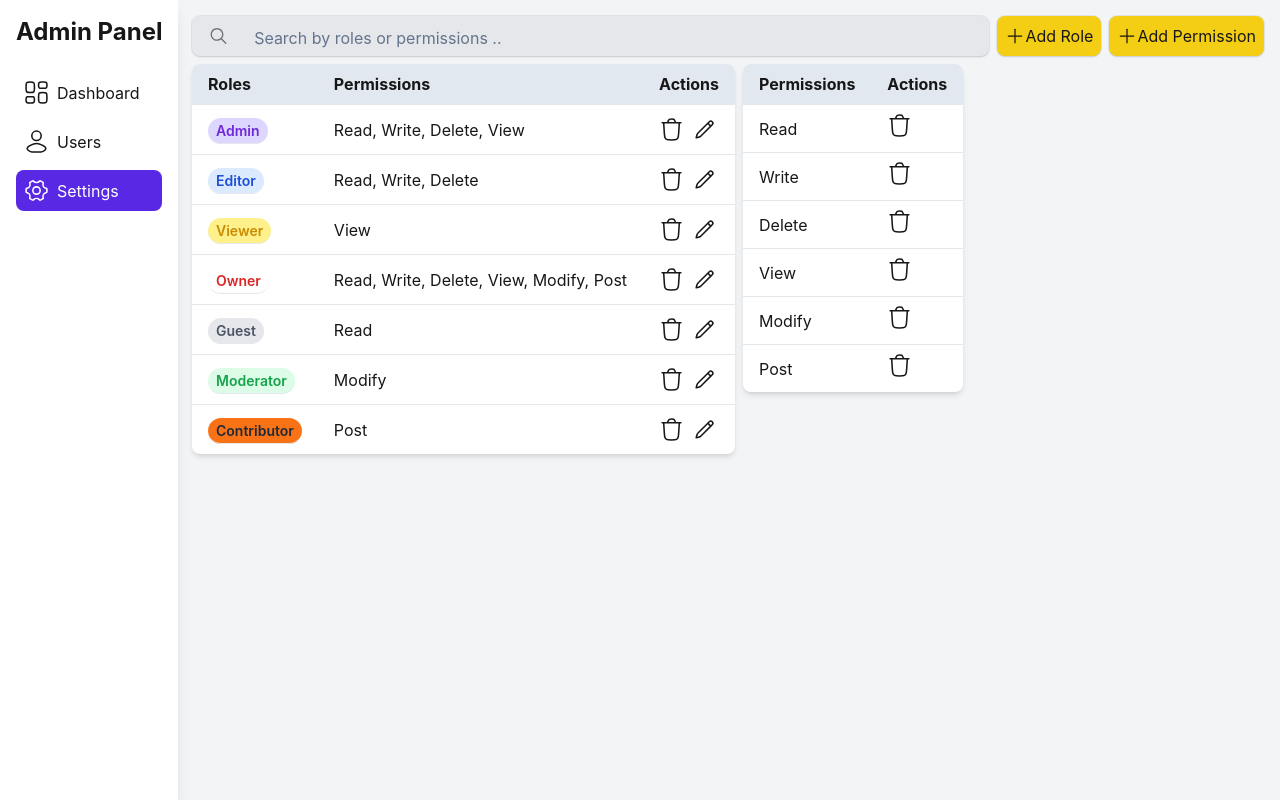
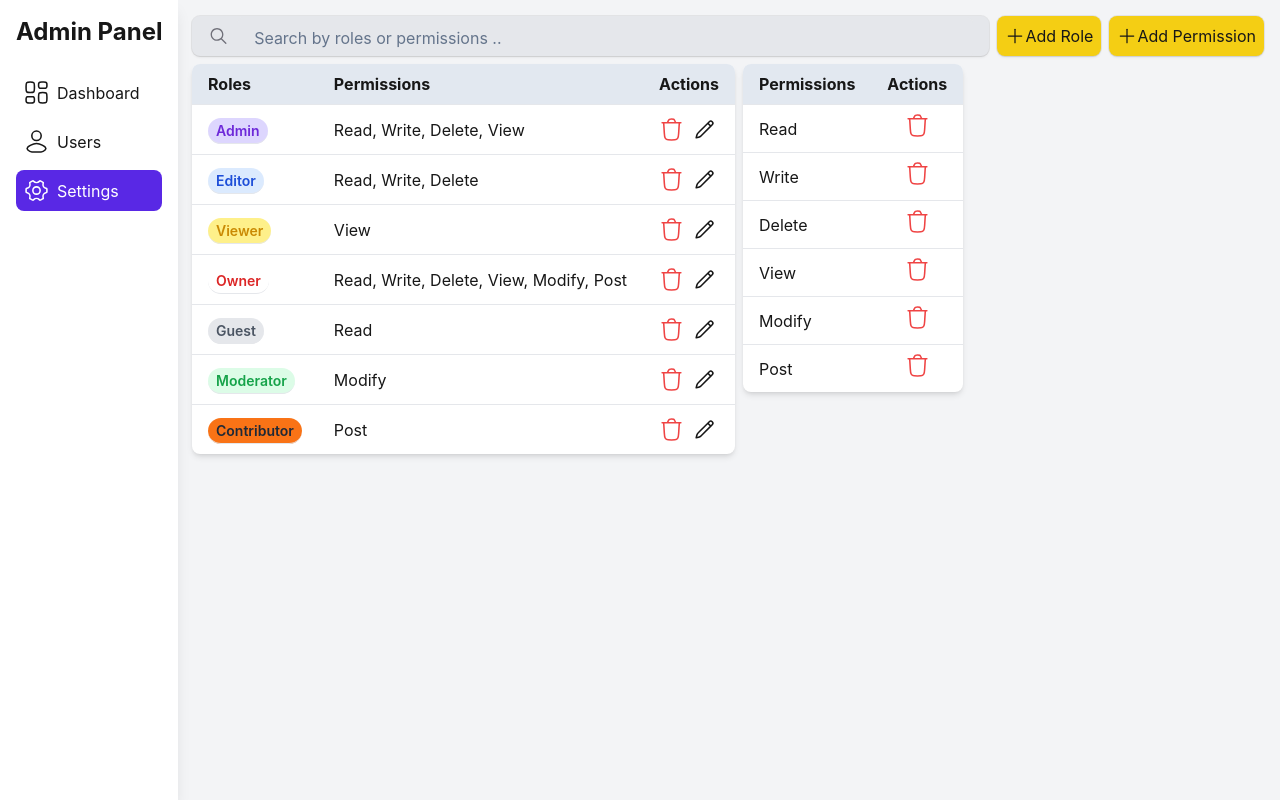
Before and after one commit to Algoture/RoleMaster, a Next.js app: page /settings in a window 1280 px wide. Built offline with nearby package versions, Linux system fonts and the light colour scheme; data requests are answered from the project's data file.

Commit message:
table data changes

```diff
--- a/src/app/globals.css
+++ b/src/app/globals.css
@@ -38,7 +38,7 @@ input[type="text"] {
 }
 
 .btn {
-  @apply text-white w-full px-4 py-2 rounded-lg;
+  @apply text-white w-full px-4 py-2 rounded-lg shadow-sh;
 }
 
 .modal {
--- a/src/app/settings/page.jsx
+++ b/src/app/settings/page.jsx
@@ -203,6 +203,7 @@ const RoleManagement = () => {
                 <td>{role.permissions.join(", ")}</td>
                 <td className="flex gap-2 py-3">
                   <button
+                    className="text-red-500"
                     onClick={() => {
                       setRoleToDelete(role.id);
                       setIsDeletingRole(true);
@@ -229,8 +230,9 @@ const RoleManagement = () => {
             {permissions.map((perm) => (
               <tr key={perm.id} className="border-t">
                 <td>{perm.permission}</td>
-                <td>
+                <td className="text-center">
                   <button
+                    className="text-red-500"
                     onClick={() => {
                       setPermissionToDel(perm.id);
                       setIsDeletingPerm(true);
--- a/src/app/users/page.jsx
+++ b/src/app/users/page.jsx
@@ -241,6 +241,7 @@ function UserManagement() {
               </td>
               <td className="border-b-2 flex gap-2 py-3">
                 <button
+                  className="text-red-500"
                   onClick={() => setUserToDelete(user) || setIsDeleting(true)}
                 >
                   <DeleteIcon height={25} width={25} />
```
